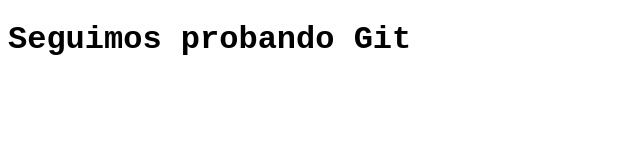
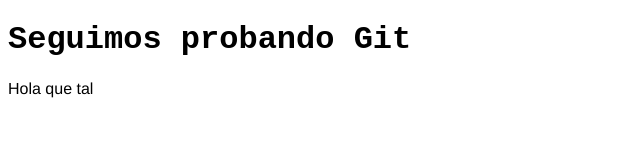
Before and after one commit to jaimemoro/miPrimerRepo, a plain HTML site: page index.html in a window 1280 px wide. Shown: the whole page, without its empty margins (0-640 px from the left). Drawn offline with Linux system fonts and the light colour scheme.

Commit message:
cambios en index y style

```diff
--- a/index.html
+++ b/index.html
@@ -9,5 +9,6 @@
 </head>
 <body>
    <h1>Seguimos probando Git</h1>
+   <p>Hola que tal</p>
 </body>
 </html>
--- a/styles/style.css
+++ b/styles/style.css
@@ -1,2 +1,5 @@
 * {font-family: 'Courier New', Courier, monospace;
 }
+p {
+    font-family: 'Franklin Gothic Medium', 'Arial Narrow', Arial, sans-serif;
+}
```
